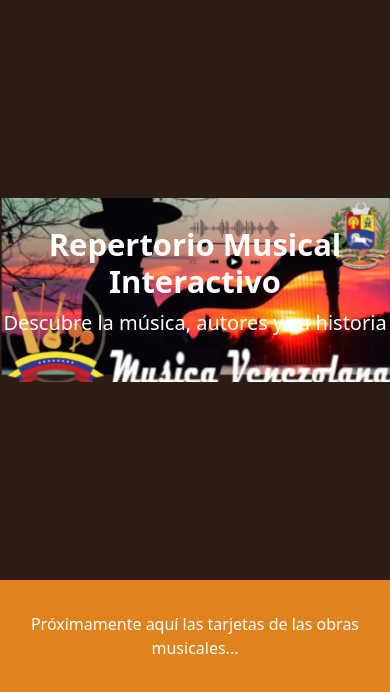
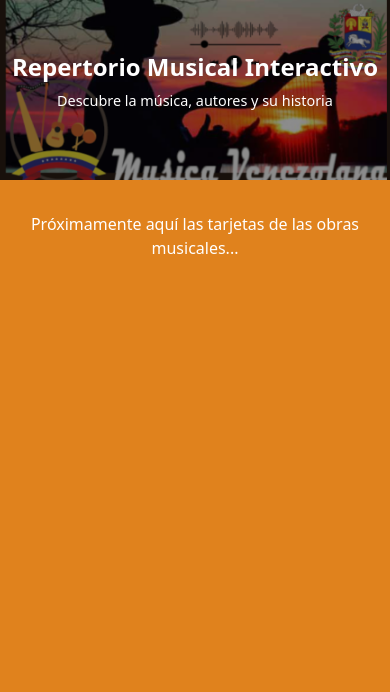
Before and after one commit to delvin82/repertorio-musical, a plain HTML site: page index.html in a window 390 px wide. Drawn offline with nearby package versions, Linux system fonts and the light colour scheme.

Commit message:
Add files via upload

```diff
--- a/index.html
+++ b/index.html
@@ -36,26 +36,6 @@
             align-items: center;
             justify-content: center;
         }
-        /*
-
-        .hero-header {
-            position: relative;
-            width: 100vw;              /* Ancho total de la pantalla */
-            height: 320px;             /* Alto exacto de 320 píxeles */
-            margin-left: calc(-50vw + 50%); /* Rompe los márgenes de Bootstrap para tocar los bordes */
-            margin-right: calc(-50vw + 50%);
-            margin-bottom: 2rem;
-
-            /* CORREGIDO: Se eliminó la barra diagonal del inicio */
-            background-image: url('img/fondomusica.png');
-            background-size: cover;
-            background-position: center;
-            background-repeat: no-repeat;
-            display: flex;
-            align-items: center;
-            justify-content: center;
-        }
-        */
 
         /* Capa oscura translúcida para que el texto resalte */
         .hero-overlay {
@@ -71,6 +51,21 @@
             position: relative;
             z-index: 2;
         }
+        /* ADAPTACIÓN PARA CELULARES (Pantallas menores a 768 píxeles de ancho) */
+    @media (max-width: 768px) {
+        .hero-header {
+            height: 180px; /* Reducimos la altura a 180px para que no sobre espacio en el celular */
+        }
+
+        /* Opcional: Hacemos un poco más pequeño el texto del título en celulares para que luzca mejor */
+        .hero-header h1 {
+            font-size: 1.5rem !important;
+        }
+
+        .hero-header p {
+            font-size: 0.9rem;
+        }
+    }
     </style>
   </head>
   <body>
```
